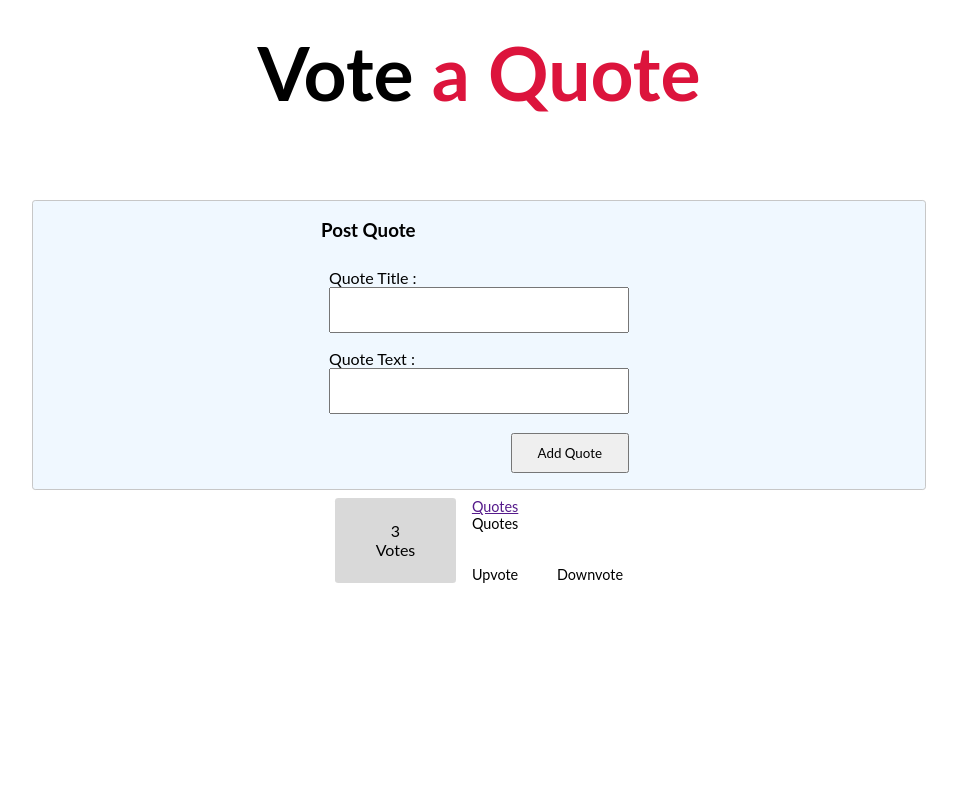
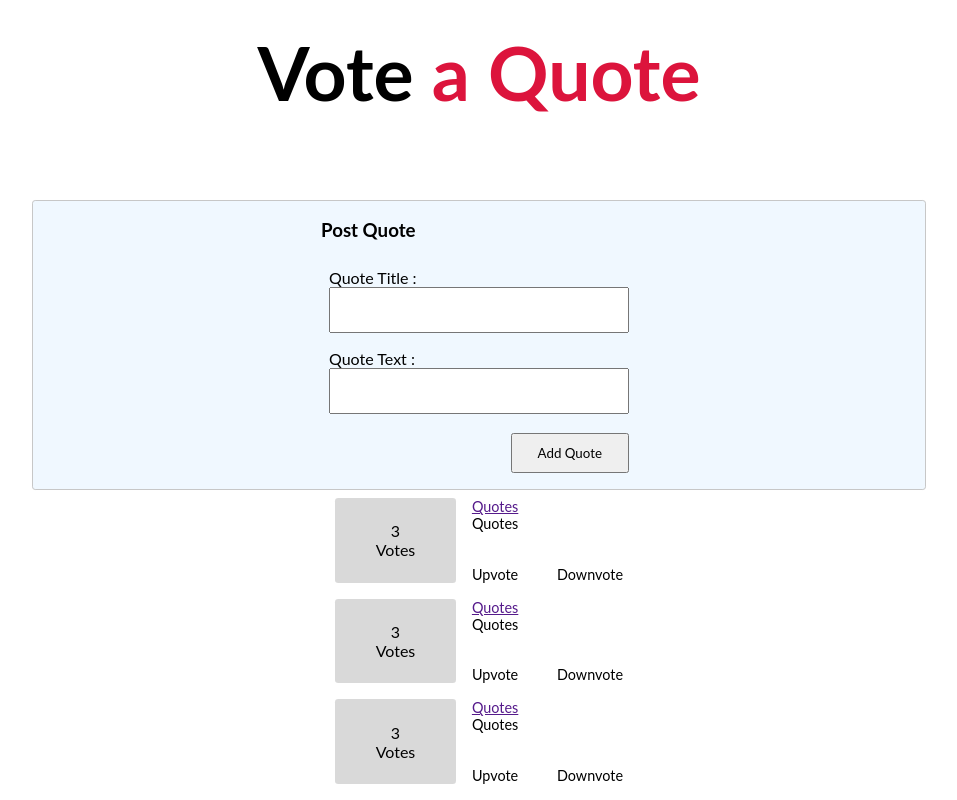
Before and after one commit to kelvinmburu/vote-a-quote, an Angular app: page / in a window 1280 px wide. Shown: the part 193-993 px from the top of the page, without its empty margins (161-1118 px from the left). Before the commit the page ends 800 px from the top, so only its background shows below. Built offline with nearby package versions, Linux system fonts and the light colour scheme.

Commit message:
feat: added loop function in root property

```diff
--- a/src/app/app.component.html
+++ b/src/app/app.component.html
@@ -31,4 +31,6 @@
 
 <!-- Quotes Component -->
 
-<app-quotes></app-quotes>
+<div>
+  <app-quotes *ngFor="let quote of quote"></app-quotes>
+</div>
```
